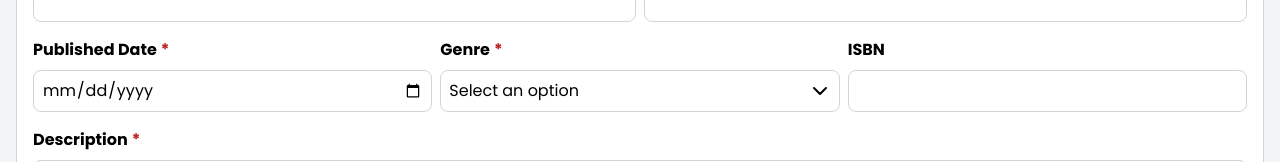
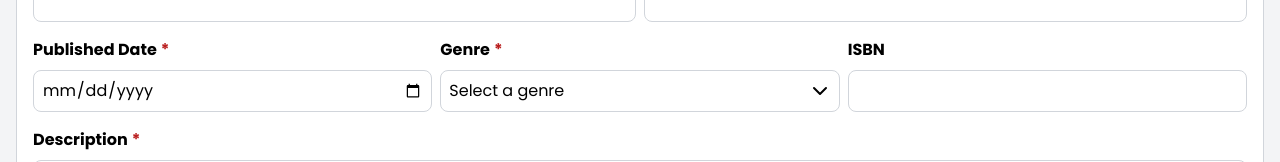
Before and after one commit to mike3497/books-crud-app, a Vue app: page /create in a window 1280 px wide. Shown: the part 237-399 px from the top of the page. Built offline with nearby package versions, Linux system fonts and the light colour scheme.

Commit message:
feat: change select an option

```diff
--- a/src/components/CreateBookForm.vue
+++ b/src/components/CreateBookForm.vue
@@ -6,7 +6,7 @@
     </div>
     <div class="grid grid-cols-1 sm:grid-cols-3 gap-2">
       <DateField name="publishedDate" label="Published Date" :isRequired="true" />
-      <SelectField name="genre" label="Genre" :isRequired="true">
+      <SelectField name="genre" label="Genre" placeholder="Select a genre" :isRequired="true">
         <option value="Biography/Autobiography">Biography/Autobiography</option>
         <option value="Children's">Children's</option>
         <option value="Classics">Classics</option>
--- a/src/components/EditBookForm.vue
+++ b/src/components/EditBookForm.vue
@@ -6,7 +6,7 @@
     </div>
     <div class="grid grid-cols-1 sm:grid-cols-3 gap-2">
       <DateField name="publishedDate" label="Published Date" :isRequired="true" />
-      <SelectField name="genre" label="Genre" :isRequired="true">
+      <SelectField name="genre" label="Genre" placeholder="Select a genre" :isRequired="true">
         <option value="Biography/Autobiography">Biography/Autobiography</option>
         <option value="Children's">Children's</option>
         <option value="Classics">Classics</option>
--- a/src/components/shared/SelectField.vue
+++ b/src/components/shared/SelectField.vue
@@ -5,14 +5,14 @@
     >
     <div class="relative">
       <select
-        class="appearance-none block w-full px-2 h-[42px] bg-white border border-gray-300 focus-visible:outline-none focus-visible:border-blue-500 rounded-lg appearance-none"
+        class="block w-full px-2 h-[42px] bg-white border border-gray-300 focus-visible:outline-none focus-visible:border-blue-500 rounded-lg appearance-none"
         :id="name"
         :name="name"
         :value="inputValue"
         @input="handleChange"
         @blur="handleBlur"
       >
-        <option disabled value="">Select an option</option>
+        <option disabled value="">{{ placeholder }}</option>
         <slot></slot>
       </select>
       <div class="absolute top-1/2 right-2 transform -translate-y-1/2">
@@ -31,9 +31,10 @@ import { useField } from 'vee-validate';
 import { toRef } from 'vue';
 
 const props = defineProps<{
+  isRequired: boolean;
   label: string;
-  isRequired: boolean;
   name: string;
+  placeholder: string;
   value?: string;
 }>();
 
```
